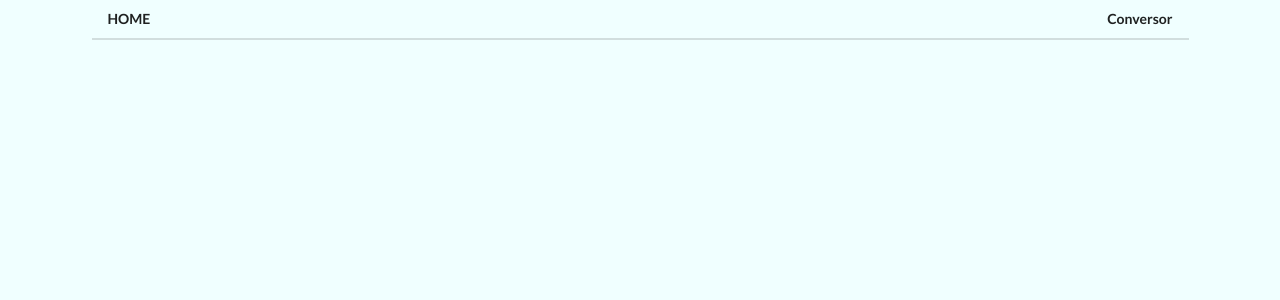
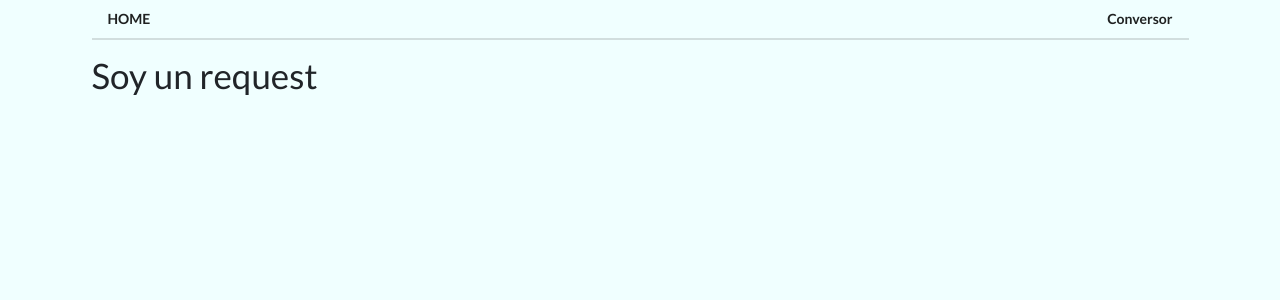
Before and after one commit to camontes/ReactTest, a React (Create React App) app: page /showRequest in a window 1280 px wide. Shown: the top 300 px of the page. Built offline with nearby package versions, Linux system fonts and the light colour scheme.

Commit message:
Create components to show a request

```diff
--- a/src/components/App.js
+++ b/src/components/App.js
@@ -9,6 +9,7 @@ import Error from '../components/Error'
 import MedicalAppointmentCreatePage from '../pages/MedicalAppointment/MedicalAppointmentCreatePage';
 import ConverterPage from '../pages/Converter/ConverterPage';
 import RequestPage from '../pages/Request/RequestPage';
+import ShowRequestPage from '../pages/Request/ShowRequestPage';
 
 
 const App = () =>{
@@ -19,7 +20,8 @@ const App = () =>{
                 <div>
                     <HeaderContainer />
                     <Switch>
-                    <Route path="/Request/:currency/:criptoCurrency/:value/:result" exact component = {RequestPage}/>
+                        <Route path="/Request/:currency/:criptoCurrency/:value/:result" exact component = {RequestPage}/>
+                        <Route path="/showRequest" exact component = {ShowRequestPage}/>
                         <Route path="/conversor" exact component = {ConverterPage}/>
                         <Route path="/users/create" exact component = {UserCreatePage}/>
                         <Route path="/users/detail/:username" exact component = {UserDetailPage}/>
--- /dev/null
+++ b/src/components/Request/ShowRequest.js
@@ -0,0 +1,10 @@
+import React from 'react'
+
+const ShowRequest = () => {
+
+    return(
+        <h1>Soy un request</h1>
+    )
+}
+
+export default ShowRequest;
--- a/src/containers/Request/RequestContainer.js
+++ b/src/containers/Request/RequestContainer.js
@@ -7,7 +7,6 @@ const RequestContainer = ({ currency, criptoCurrency, value, result }) => {
     const dispatch = useDispatch();
 
     useEffect(() => {
-
         // returned function will be called on component unmount
         return () => {
             dispatch(unmountRequest());
--- /dev/null
+++ b/src/containers/Request/ShowRequestContainer.js
@@ -0,0 +1,11 @@
+import React from 'react'
+import ShowRequest from '../../components/Request/ShowRequest'
+
+const ShowRequestContainer = () => {
+
+    return(
+        <ShowRequest />
+    )
+}
+
+export default ShowRequestContainer;
--- /dev/null
+++ b/src/pages/Request/ShowRequestPage.js
@@ -0,0 +1,11 @@
+import React from 'react'
+import ShowRequestContainer from '../../containers/Request/ShowRequestContainer'
+
+const ShowRequestPage = () => {
+
+    return(
+        <ShowRequestContainer />
+    )
+}
+
+export default ShowRequestPage;
```
